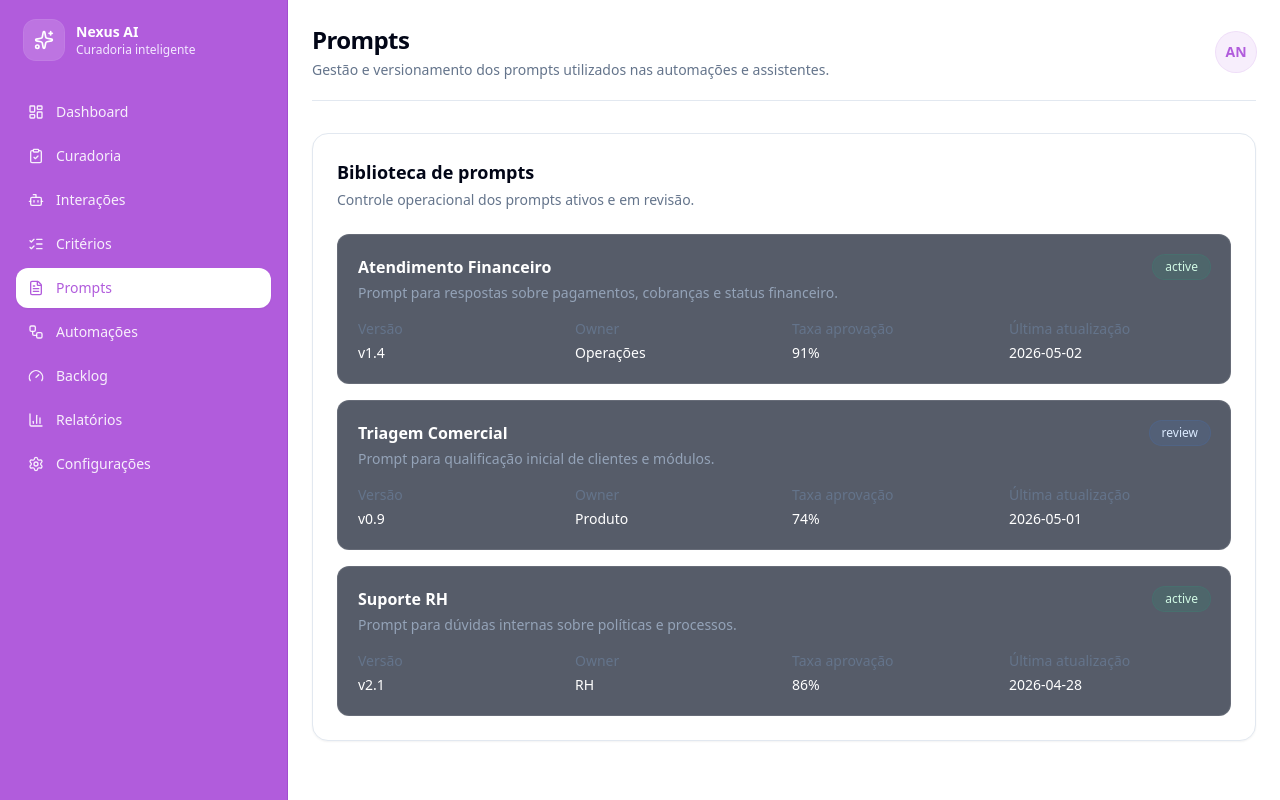
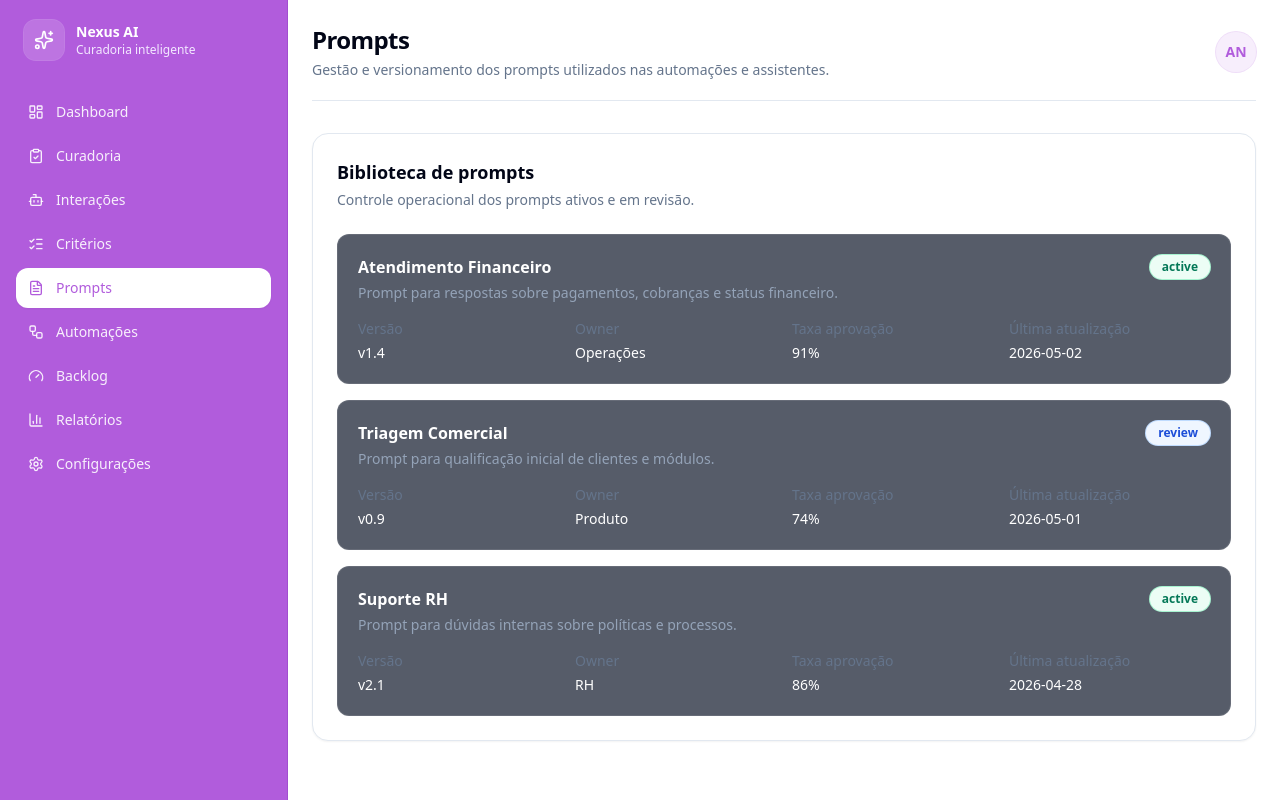
Before and after one commit to gittoptus/curadoria, a Next.js app: page /prompts in a window 1280 px wide. Built offline with nearby package versions, Linux system fonts and the light colour scheme.

Commit message:
style: apply light theme to status badges

```diff
--- a/components/shared/status-badge.tsx
+++ b/components/shared/status-badge.tsx
@@ -5,26 +5,26 @@ type StatusBadgeProps = {
 }
 
 const statusStyles: Record<string, string> = {
-  approved: 'bg-emerald-500/10 text-emerald-100 ring-emerald-500/20',
-  active: 'bg-emerald-500/10 text-emerald-100 ring-emerald-500/20',
-  done: 'bg-emerald-500/10 text-emerald-100 ring-emerald-500/20',
-  partial: 'bg-amber-500/10 text-amber-100 ring-amber-500/20',
-  pending: 'bg-amber-500/10 text-amber-100 ring-amber-500/20',
-  review: 'bg-blue-500/10 text-blue-100 ring-blue-500/20',
-  todo: 'bg-blue-500/10 text-blue-100 ring-blue-500/20',
-  doing: 'bg-cyan-500/10 text-cyan-100 ring-cyan-500/20',
-  rejected: 'bg-rose-500/10 text-rose-100 ring-rose-500/20',
-  error: 'bg-rose-500/10 text-rose-100 ring-rose-500/20',
-  paused: 'bg-slate-500/10 text-slate-200 ring-slate-500/20',
-  backlog: 'bg-violet-500/10 text-violet-100 ring-violet-500/20',
+  approved: 'bg-emerald-50 text-emerald-700 ring-emerald-200',
+  active: 'bg-emerald-50 text-emerald-700 ring-emerald-200',
+  done: 'bg-emerald-50 text-emerald-700 ring-emerald-200',
+  partial: 'bg-amber-50 text-amber-700 ring-amber-200',
+  pending: 'bg-amber-50 text-amber-700 ring-amber-200',
+  review: 'bg-blue-50 text-blue-700 ring-blue-200',
+  todo: 'bg-blue-50 text-blue-700 ring-blue-200',
+  doing: 'bg-cyan-50 text-cyan-700 ring-cyan-200',
+  rejected: 'bg-rose-50 text-rose-700 ring-rose-200',
+  error: 'bg-rose-50 text-rose-700 ring-rose-200',
+  paused: 'bg-slate-100 text-slate-700 ring-slate-200',
+  backlog: 'bg-[#b15cdc]/10 text-[#b15cdc] ring-[#b15cdc]/20',
 }
 
 export function StatusBadge({ status }: StatusBadgeProps) {
   return (
     <span
       className={cn(
-        'inline-flex rounded-full px-3 py-1 text-xs font-medium ring-1',
-        statusStyles[status] ?? 'bg-white/5 text-slate-300 ring-white/10'
+        'inline-flex rounded-full px-3 py-1 text-xs font-semibold ring-1',
+        statusStyles[status] ?? 'bg-slate-100 text-slate-700 ring-slate-200'
       )}
     >
       {status}
```
